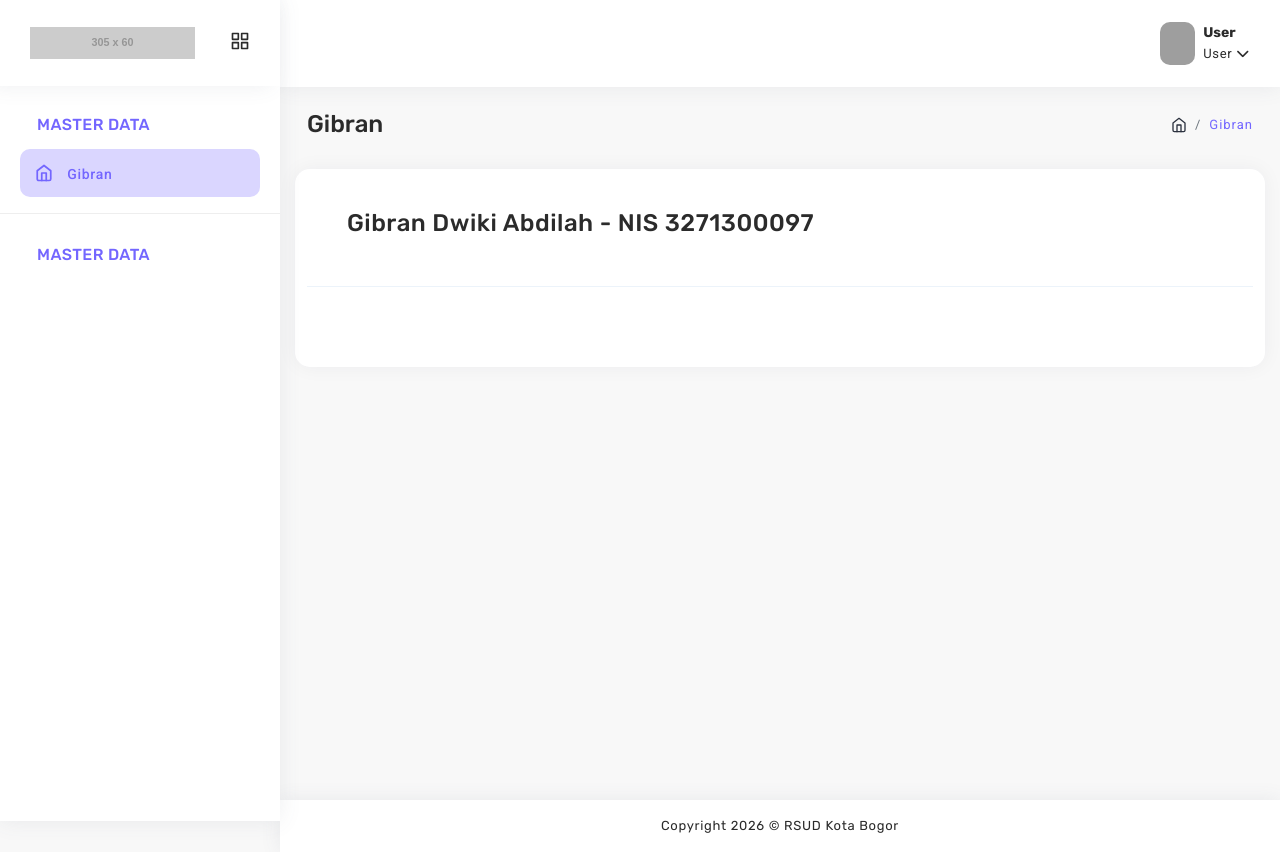
After one commit to gibranabdilah236-cpu/PKL-2026-2027, a Laravel app: page /menu-gibran in a window 1280 px wide. The commit adds this page. Run offline with Laravel 8, Linux system fonts and the light colour scheme; grey boxes labelled with a size stand in for pictures from a placeholder-image service; some libraries are stand-ins or nearby versions; grey boxes are pictures that could not be loaded.

Commit message:
Update project pkl 1, menu Gibran, dan UserSeeder

```diff
--- a/app/Providers/RouteServiceProvider.php
+++ b/app/Providers/RouteServiceProvider.php
@@ -10,6 +10,13 @@ use Illuminate\Support\Facades\Route;
 
 class RouteServiceProvider extends ServiceProvider
 {
+    /**
+     * The path to the "home" route for your application.
+     *
+     * @var string
+     */
+    public const HOME = '/dashboard';
+
     /**
      * Define your route model bindings, pattern filters, etc.
      *
--- a/database/seeders/DatabaseSeeder.php
+++ b/database/seeders/DatabaseSeeder.php
@@ -13,6 +13,7 @@ class DatabaseSeeder extends Seeder
      */
     public function run()
     {
+        $this->call(UserSeeder::class);
         // User::factory(10)->create();
     }
 }
--- a/resources/views/layouts/dashboard/sidebar.blade.php
+++ b/resources/views/layouts/dashboard/sidebar.blade.php
@@ -19,8 +19,9 @@
 						</div>
 					</li>
                     <li class="sidebar-list">
-						<a class="sidebar-link sidebar-title link-nav {{ request()->is('dashboard') ? 'active' : '' }}" href="{{ route('dashboard') }}">
-							<i data-feather="activity"> </i><span>Dashboard</span>
+						 <a class="sidebar-link {{ request()->routeIs('menu.gibran') ? 'active' : '' }}" href="{{ route('menu.gibran') }}">
+							<i data-feather="home"></i>
+							<span>Gibran</span>
 						</a>
 					</li>
 					<hr style="color: #bdbdbd">
--- /dev/null
+++ b/resources/views/menu-gibran.blade.php
@@ -0,0 +1,26 @@
+@extends('layouts.dashboard.master')
+
+@section('title', 'Menu Gibran')
+
+@section('breadcrumb-title')
+<h3>Gibran</h3>
+@endsection
+
+@section('breadcrumb-items')
+<li class="breadcrumb-item"><a href="">Gibran</a></li>
+@endsection
+
+@section('content')
+<div class="container-fluid">
+	<div class="row">
+        <div class="card" data-aos="fade-up">
+            <div class="card-header">
+                <h4>Gibran Dwiki Abdilah - NIS 3271300097</h4>
+            </div>
+            <div class="card-body">
+
+            </div>
+        </div>
+	</div>
+</div>
+@endsection
--- a/routes/web.php
+++ b/routes/web.php
@@ -16,6 +16,9 @@ use Illuminate\Support\Facades\Route;
 */
 
 Route::get('/dashboard', [DashboardController::class, 'index'])->name('dashboard');
+Route::get('/menu-gibran', function () {
+    return view('menu-gibran');
+})->name('menu.gibran');
 
 Route::middleware('guest')->group(function () {
     Route::get('/', [AuthenticatedSessionController::class, 'create'])->name('login');
```
Also changed, not shown: database/seeders/UserSeeder.php (added, +18 -0 lines).
